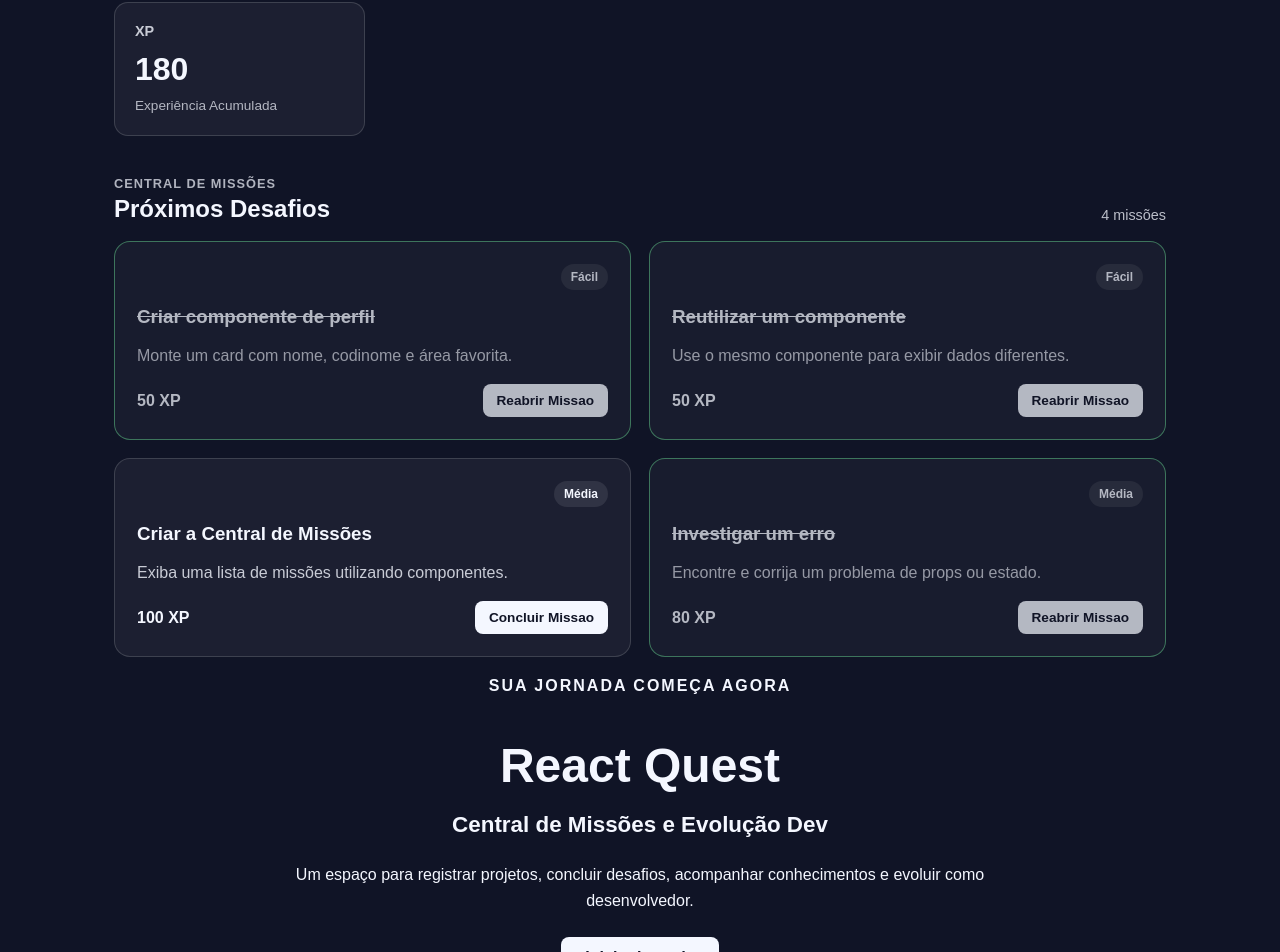
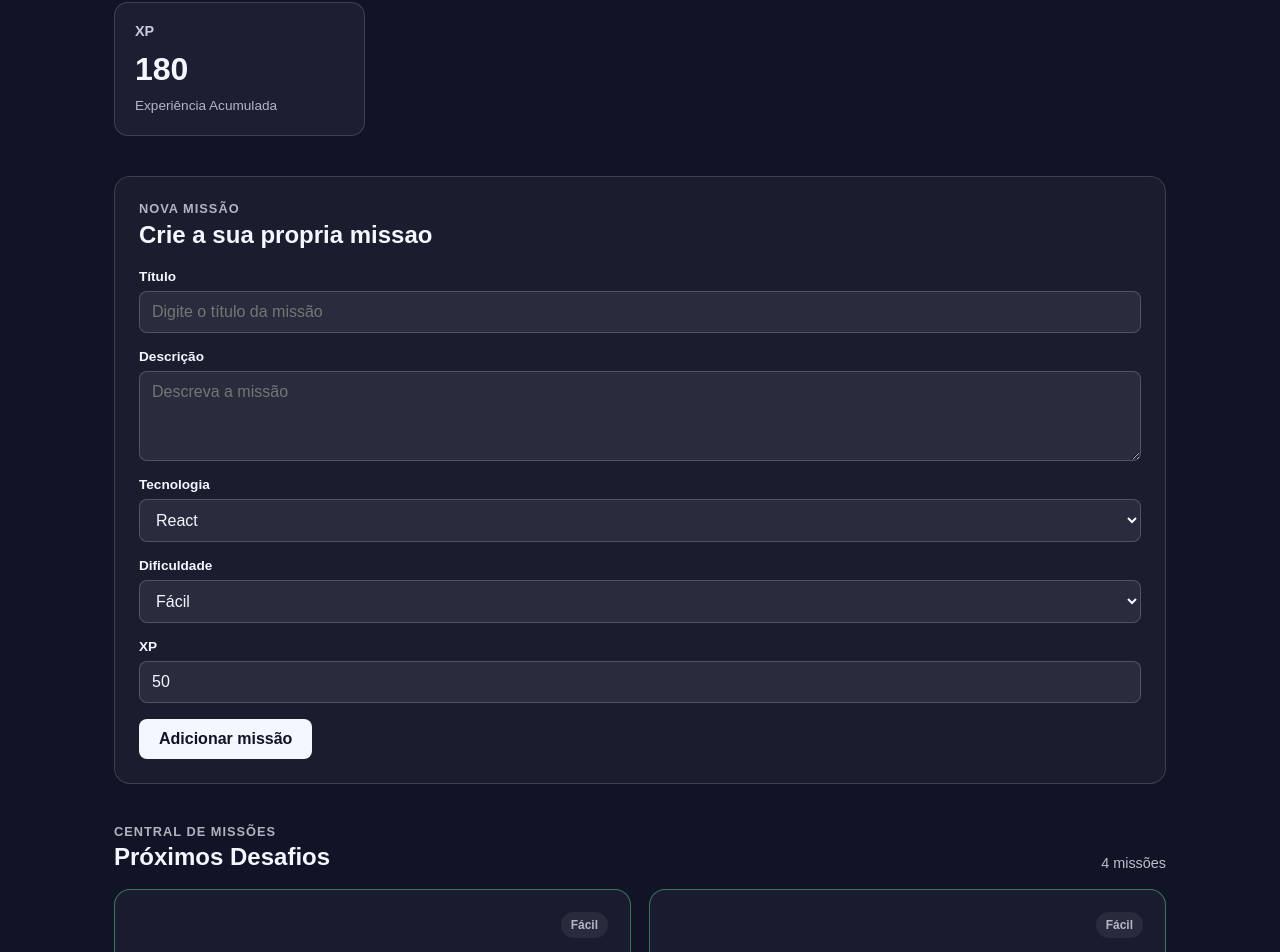
Before and after one commit to lucs-max/React_Quest, a React (Vite) app: page / in a window 1280 px wide. Shown: the part 560-1512 px from the top of the page. Built offline with nearby package versions, Linux system fonts and the light colour scheme.

Commit message:
feat: adiciona cadastro de missões

```diff
--- a/src/App.jsx
+++ b/src/App.jsx
@@ -6,6 +6,8 @@
 import ProfileCard from "./components/ProfileCard";
 import SummaryCard from "./components/SummaryCard";
 import MissionCard from "./components/MissionCard";
+import MissionForm from "./components/MissionForm";
+
 
 const initialMissions = [
   {
@@ -62,6 +64,9 @@
     setMissions(updatedMissions);
   }
 
+function addMission(newMission) {
+  setMissions([...missions, newMission]);
+}
   const completedMissions = missions.filter((mission) => mission.completed);
 
   const completedMissionsCount = completedMissions.length;
@@ -129,6 +134,8 @@
           </div>
         </section>
 
+        <MissionForm onAddMission={addMission} />
+
         <section className="missions-section">
           <div className="section-heading">
             <div>
--- /dev/null
+++ b/src/components/MissionForm.css
@@ -0,0 +1,58 @@
+.mission-form-section {
+  margin-top: 40px;
+  padding: 24px;
+  border: 1px solid rgba(255, 255, 255, 0.15);
+  border-radius: 16px;
+  background: rgba(255, 255, 255, 0.04);
+}
+.mission-form-heading {
+  margin-bottom: 20px;
+}
+.mission-form-heading p {
+  margin: 0;
+  font-size: 0.8rem;
+  font-weight: 700;
+  text-transform: uppercase;
+  letter-spacing: 1px;
+  opacity: 0.7;
+}
+.mission-form-heading h2 {
+  margin: 5px 0 0;
+}
+.mission-form {
+  display: grid;
+  gap: 16px;
+}
+.mission-form__group {
+  display: flex;
+  flex-direction: column;
+  gap: 7px;
+}
+.mission-form__group label {
+  font-size: 0.85rem;
+  font-weight: 700;
+}
+.mission-form__group input,
+.mission-form__group textarea,
+.mission-form__group select {
+  width: 100%;
+  padding: 11px 12px;
+  border: 1px solid rgba(255, 255, 255, 0.18);
+  border-radius: 8px;
+  background: rgba(255, 255, 255, 0.07);
+  color: inherit;
+  font: inherit;
+}
+.mission-form__group textarea {
+  min-height: 90px;
+  resize: vertical;
+}
+.mission-form__button {
+  justify-self: start;
+  padding: 11px 20px;
+  border: none;
+  border-radius: 8px;
+  font: inherit;
+  font-weight: 700;
+  cursor: pointer;
+}
--- /dev/null
+++ b/src/components/MissionForm.jsx
@@ -0,0 +1,118 @@
+import {useState} from "react";
+import './MissionForm.css';
+
+function MissionForm({ onAddMission }) {
+    const [title, setTitle] = useState("");
+    const [description, setDescription] = useState("");
+    const [technology, setTechnology] = useState("React");
+    const [difficulty, setDifficulty] = useState("Fácil");
+    const [xp, setXp] = useState(50);
+
+
+    function handleSubmit(event) {
+        event.preventDefault();
+
+        if(!title.trim() || !description.trim()){
+            alert("Por favor, preencha todos os campos obrigatórios.");
+            return;
+        }
+
+        const newMission = {
+            id: Date.now(),
+            title,
+            description,
+            technology,
+            difficulty,
+            xp,
+            completed: false,
+        }
+
+        onAddMission(newMission);
+
+        setTitle("");
+        setDescription("");
+        setTechnology("React");
+        setDifficulty("Fácil");
+        setXp(50);
+    }
+
+    return (
+        <section className="mission-form-section">
+            <div className="mission-form-heading">
+                <p>Nova Missão</p>
+                <h2>Crie a sua propria missao</h2>
+            </div>
+            <form className="mission-form" onSubmit={handleSubmit}>
+                <div className="mission-form__group">
+                    <label htmlFor="title">Título</label>
+                    <input
+                        type="text"
+                        id="title"
+                        value={title}
+                        onChange={(event) => setTitle(event.target.value)}
+                        placeholder="Digite o título da missão"
+                    />
+                </div>
+
+                <div className="mission-form__group">
+                    <label htmlFor="description">Descrição</label>
+                    <textarea
+                        id="description"
+                        value={description}
+                        onChange={(event) => setDescription(event.target.value)}
+                        placeholder="Descreva a missão"
+                    />
+                </div>
+
+                <div className="mission-form__group">
+                    <label htmlFor="technology">Tecnologia</label>
+                    <select
+                        id="technology"
+                        value={technology}
+                        onChange={(event) => setTechnology(event.target.value)}
+                    >
+                        <option value="React">React</option>
+                        <option value="HTML">HTML</option>
+                        <option value="CSS">CSS</option>
+                        <option value="Git">Git</option>
+                        <option value="Debug">Debug</option>
+                        <option value="JavaScript">JavaScript</option>
+                        <option value="IA">IA</option>
+                        <option value="Python">Python</option>
+                    </select>
+                </div>
+
+                <div className="mission-form__group">
+                    <label htmlFor="difficulty">Dificuldade</label>
+                    <select
+                        id="difficulty"
+                        value={difficulty}
+                        onChange={(event) => setDifficulty(event.target.value)}
+                    >
+                        <option value="Fácil">Fácil</option>
+                        <option value="Médio">Médio</option>
+                        <option value="Difícil">Difícil</option>
+                    </select>
+                </div>
+
+                <div className="mission-form__group">
+                    <label htmlFor="xp">XP</label>
+                    <input
+                        type="number"
+                        id="xp"
+                        value={xp}
+                        onChange={(event) => setXp(Number(event.target.value))}
+                        min={10}
+                        step={10}
+                    />
+                </div>
+
+                <button type="submit" className="mission-form__button">
+                    Adicionar missão
+                </button>
+            </form>
+        </section>
+    )
+
+}
+export default MissionForm;
```
